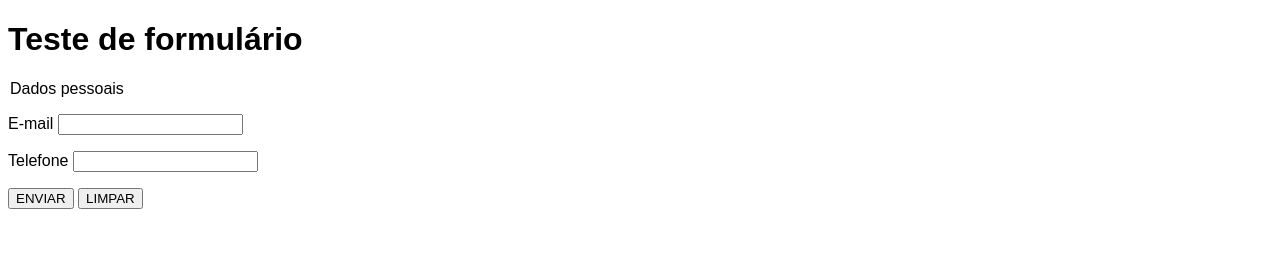
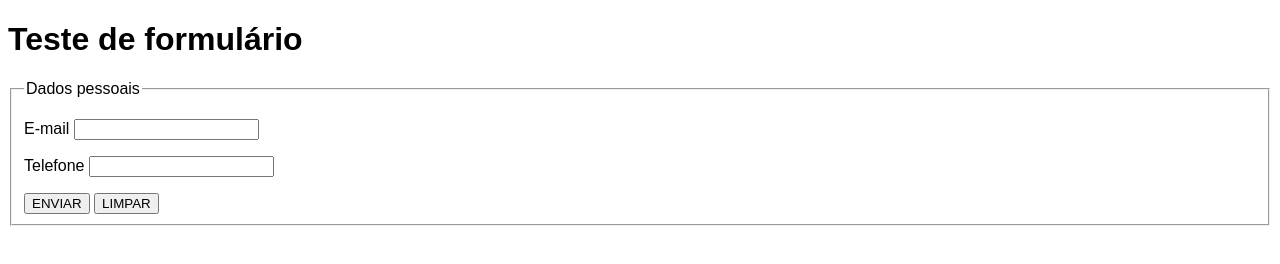
Before and after one commit to GustavoSouzaBalico/html-css, a plain HTML site: page exercicios/ex027/form004.html in a window 1280 px wide. Drawn offline with Linux system fonts and the light colour scheme.

Commit message:
atualizei form004

```diff
--- a/exercicios/ex027/form004.html
+++ b/exercicios/ex027/form004.html
@@ -19,7 +19,7 @@
     <form action="cadastro.php" method="get">
 
 
-        <fieldiset>
+        <fieldset>
             </p> <legend>Dados pessoais</legend>
             <p>
                 <label for="iemail">E-mail</label>
@@ -31,7 +31,7 @@
             </p>
             <input type="submit" value="ENVIAR">
             <input type="reset" value="LIMPAR">
-        </fieldiset>
+        </fieldset>
 
 
     </form>
```
